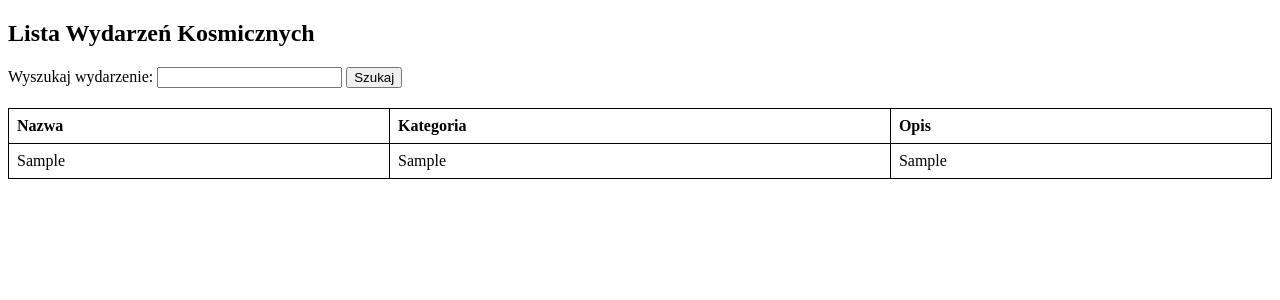
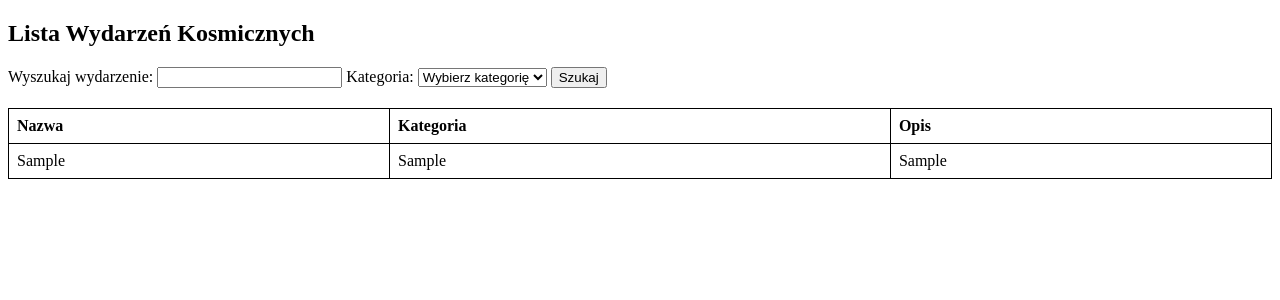
Before and after one commit to PogorzelskiJakub/Kalendarium-wydarzen-kosmicznych, a PHP site: page /list.php in a window 1280 px wide. Shown: the part 26-326 px from the top of the page. Run offline with PHP 8.4, Linux system fonts and the light colour scheme; the visitor is signed in with stand-in values (Sample User, id 1); tables that the repository leaves empty or names only in its code hold one stand-in row (values such as "Sample post").

Commit message:
sortowanie kategorii

```diff
--- a/list.php
+++ b/list.php
@@ -2,23 +2,35 @@
 require("session.php");
 require("db.php");
 
-// Inicjalizacja zmiennej na nazwę do wyszukiwania
 $searchTerm = "";
+$category = "";
 
-// Sprawdzenie czy formularz wyszukiwania został wysłany
 if(isset($_GET['search'])) {
     $searchTerm = $_GET['search'];
+}
+if(isset($_GET['category'])) {
+    $category = $_GET['category'];
+}
 
-    // Pobierz wydarzenia z bazy danych na podstawie wyszukiwanej nazwy
-    $sql = "SELECT nazwa, kategoria, opis FROM wydarzenia WHERE nazwa LIKE '%$searchTerm%'";
-} else {
-    // Pobierz wszystkie wydarzenia, jeśli formularz nie został wysłany
-    $sql = "SELECT nazwa, kategoria, opis FROM wydarzenia";
+// Zapytanie SQL bazujące na wybranej kategorii i wprowadzonej nazwie
+$sql = "SELECT nazwa, kategoria, opis FROM wydarzenia WHERE 1=1";
+
+// Dodanie warunku na nazwę
+if (!empty($searchTerm)) {
+    $sql .= " AND nazwa LIKE '%$searchTerm%'";
+}
+
+// Dodanie warunku na kategorię
+if (!empty($category)) {
+    $sql .= " AND kategoria = '$category'";
 }
 
 $result = $conn->query($sql);
 
-// Inicjalizacja zmiennej, która będzie przechowywać listę wydarzeń
+// Pobranie listy unikalnych kategorii
+$sql_categories = "SELECT DISTINCT kategoria FROM wydarzenia";
+$result_categories = $conn->query($sql_categories);
+
 $events = [];
 
 if ($result->num_rows > 0) {
@@ -57,6 +69,17 @@ if ($result->num_rows > 0) {
     <form action="list.php" method="GET" class="search-form">
         <label for="search">Wyszukaj wydarzenie:</label>
         <input type="text" id="search" name="search" value="<?php echo htmlspecialchars($searchTerm); ?>">
+
+        <label for="category">Kategoria:</label>
+        <select id="category" name="category">
+            <option value="">Wybierz kategorię</option>
+            <?php while ($row_category = $result_categories->fetch_assoc()): ?>
+                <option value="<?php echo htmlspecialchars($row_category['kategoria']); ?>" <?php if ($category == $row_category['kategoria']) echo "selected"; ?>>
+                    <?php echo htmlspecialchars($row_category['kategoria']); ?>
+                </option>
+            <?php endwhile; ?>
+        </select>
+
         <button type="submit">Szukaj</button>
     </form>
 
@@ -82,6 +105,5 @@ if ($result->num_rows > 0) {
 </html>
 
 <?php
-// Zamknij połączenie z bazą danych
 $conn->close();
 ?>
```
